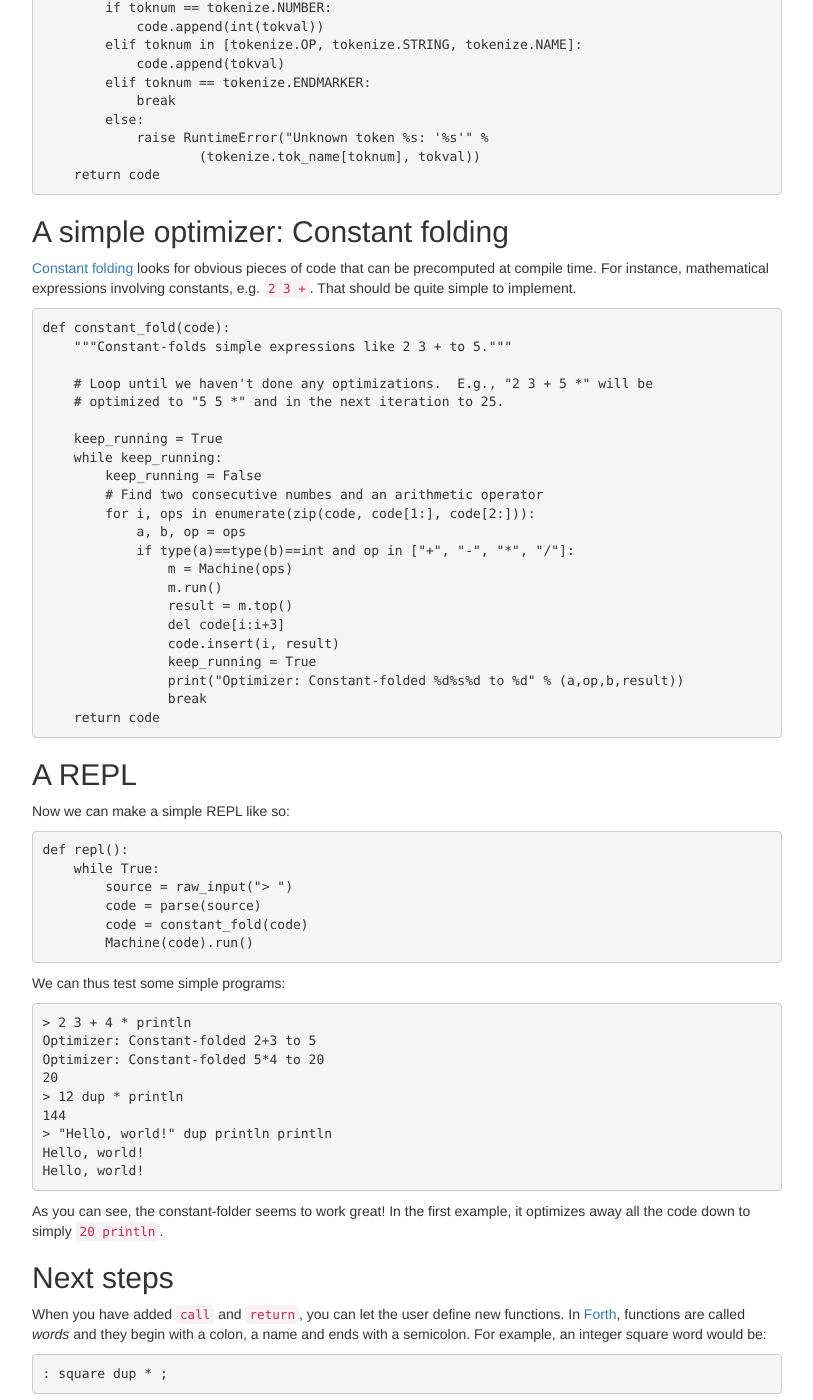
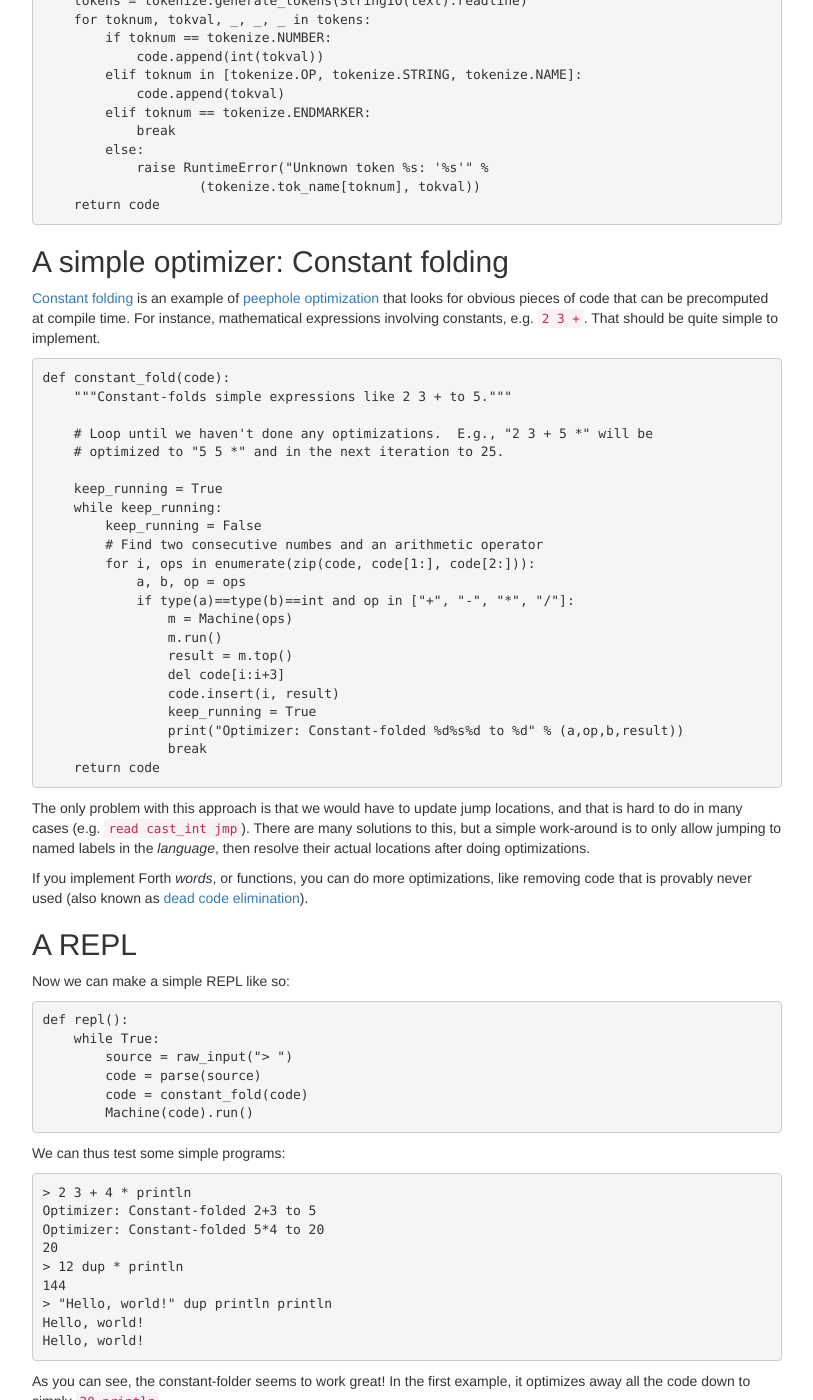
Before and after one commit to cslarsen/csl.name, a Jekyll site: the page built from _posts/2015-01-28-vm.md, in a window 1280 px wide and 1400 px high, scrolled down 4773 px. Shown: the whole window, without its empty margins (38-851 px from the left). Built offline with Jekyll 4.4.1, drawn with Linux system fonts in a browser that asks for light colours; Markdown is read by kramdown in place of the engine named in the settings; comment, search, counter and statistics services are not loaded; some of the changed text lies outside the part shown.

Commit message:
Adds more VM text

```diff
--- a/_posts/2015-01-28-vm.md
+++ b/_posts/2015-01-28-vm.md
@@ -17,6 +17,9 @@ machine</a> &mdash; specifically, a
 Using Python, I'm going to convince you how easy it is!
 
 </p>
+
+**Update**: Based on [comments from r/Python][r/Python], I've made some small
+code changes. Thanks to robin-gvx and bs4h!
 
 A stack machine doesn't have [registers][register-machine]. Instead, it puts
 values on a stack and operate on that.  Stack machines are extremely simple,
@@ -291,9 +294,10 @@ machine code:
 A simple optimizer: Constant folding
 ------------------------------------
 
-[Constant folding][constant folding] looks for obvious pieces of code that can
-be precomputed at compile time. For instance, mathematical expressions
-involving constants, e.g. `2 3 +`.  That should be quite simple to implement.
+[Constant folding][constant folding] is an example of [peephole optimization][peephole optimization]
+that looks for obvious pieces of code that can be precomputed at compile time.
+For instance, mathematical expressions involving constants, e.g. `2 3 +`.  That
+should be quite simple to implement.
 
     def constant_fold(code):
         """Constant-folds simple expressions like 2 3 + to 5."""
@@ -317,6 +321,15 @@ involving constants, e.g. `2 3 +`.  That should be quite simple to implement.
                     print("Optimizer: Constant-folded %d%s%d to %d" % (a,op,b,result))
                     break
         return code
+
+The only problem with this approach is that we would have to update jump
+locations, and that is hard to do in many cases (e.g. `read cast_int jmp`).
+There are many solutions to this, but a simple work-around is to only allow
+jumping to named labels in the _language_, then resolve their actual locations
+after doing optimizations.
+
+If you implement Forth _words_, or functions, you can do more optimizations,
+like removing code that is provably never used (also known as [dead code elimination][dead code elimination]).
 
 A REPL
 ------
@@ -481,3 +494,6 @@ The complete code
 [stack frames]: https://en.wikipedia.org/wiki/Call_stack#STACK-FRAME
 [symbol-table]: https://en.wikipedia.org/wiki/Symbol_table
 [code]: https://github.com/cslarsen/crianza
+[r/Python]: https://pay.reddit.com/r/Python/comments/35tg6b/making_a_simple_vm_interpreter_in_python/
+[dead code elimination]: https://en.wikipedia.org/wiki/Dead_code_elimination
+[peephole optimization]: https://en.wikipedia.org/wiki/Peephole_optimization
```
Also changed, not shown: other parts of _posts/2015-01-28-vm.md (+3 -3 lines).
